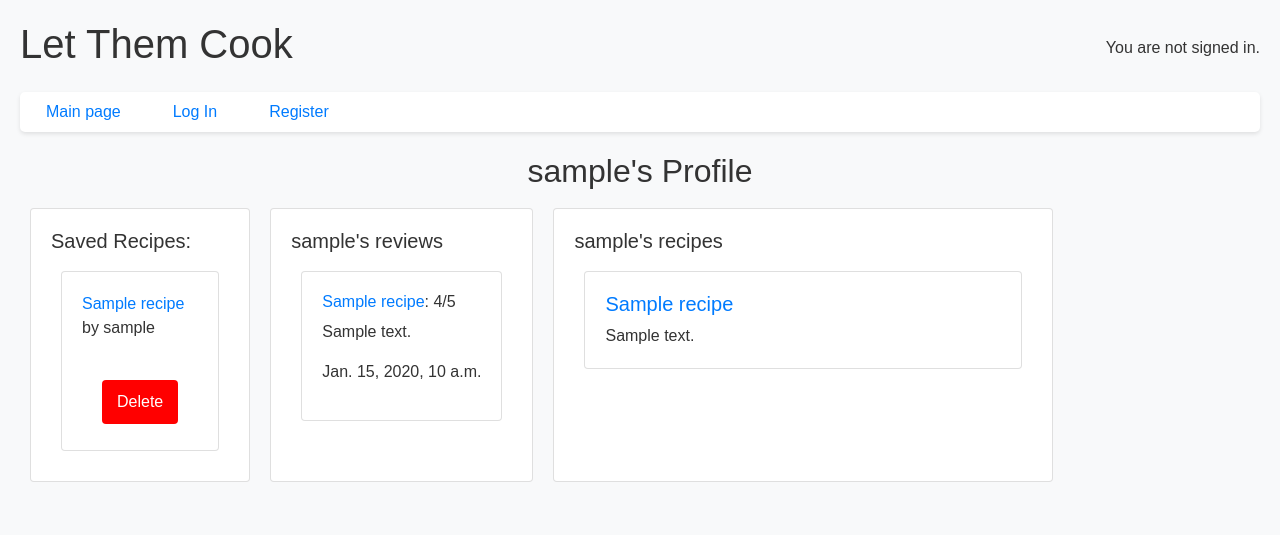
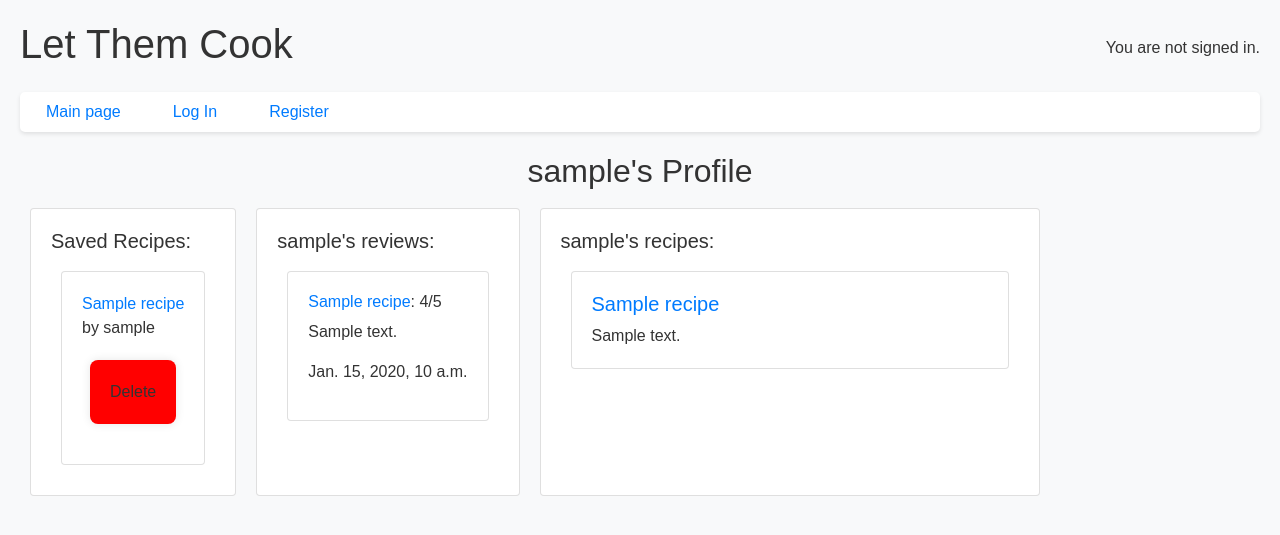
Before and after one commit to LiuLiuBov/LetThemCook, a Django app: template templates/profile.html in a window 1280 px wide. Shown: the top 535 px of the page. Run offline with Django 5.2, Linux system fonts and the light colour scheme; tables that the repository leaves empty hold one stand-in row (values such as "Sample post"); the template is opened without the code that fills it: values that come from a table or form of the project are taken from there, most other values are stand-ins (such as "Sample title", 1, 10 or a date in 2020); parts of the project's set-up code (start-up, migrations or seed data) failed here and were passed over; some libraries are stand-ins or nearby versions.

Commit message:
some fixes

```diff
--- a/letthemcookapp/urls.py
+++ b/letthemcookapp/urls.py
@@ -12,7 +12,7 @@ urlpatterns = [
     path("recipe/<int:recipe_id>/", views.recipe, name="recipe"),
     path("recipe/<int:recipe_id>/save/", views.save_recipe, name="save_recipe"),
     path("recipe/<int:recipe_id>/delete_recipe", views.delete_recipe,name="delete_recipe"),
-    path("profile/<int:user_id>/<int:recipe_id>/delete_save", views.delete_save, name="delete_save"),
+    path("profile/<string:username>/<int:recipe_id>/delete_save", views.delete_save, name="delete_save"),
     #No recipe view so code crashes
     path("recipe/<int:recipe_id>/create_review/", views.create_review, name="create_review"),
     path("suggest/", views.RecipeSuggestionView.as_view(), name='suggest'),
--- a/static/letthemcook/styles.css
+++ b/static/letthemcook/styles.css
@@ -8,6 +8,35 @@ h2{
 
 .card{
   margin: 10px;
+}
+
+.card:saved_recipe{
+  padding:20px;
+}
+
+.card:page-content{
+  padding:20px;
+  display:inline-flex;
+  flex-direction: column;
+}
+
+.card{
+  padding: 20px;
+  margin: 10px;
+  background-color:white;
+}
+
+.card-profile{
+  display:inline-flex;
+  padding:20px;
+  margin:10px
+}
+
+.page-profile{
+  display:inline-flex;
+  grid-template-columns: 3fr 3fr;
+  columns:3;
+  flex-direction:column;
 }
 
 .listing {
@@ -100,6 +129,23 @@ form {
   margin: 20px auto;
 }
 
+.delete-form{
+  visibility:hidden;
+  height:50px;
+  background-color: #fff;
+  padding: 20px;
+  border-radius: 8px;
+  box-shadow: 0 0 10px rgba(0, 0, 0, 0.1);
+  max-width: 100px;
+  margin: 20px auto;
+}
+
+.delete-button{
+  background-color:red;
+  border-color:red;
+  visibility:visible
+}
+
 label {
   display: block;
   margin-bottom: .5rem;
--- a/templates/profile.html
+++ b/templates/profile.html
@@ -3,35 +3,35 @@
 {% block body %}
   <h2>{{username}}'s Profile</h2>
   <div style="display:inline-flex; grid-template-columns: 3fr 3fr; columns:3;">
-    <div class="card" style="display:inline-flex;padding:20px; margin:10px">
+    <div class="card" id="page-content">
         <h5>Saved Recipes:</h5>
           {%for save in saved_recipes%}
-          <div class="card" style="padding:20px">
+          <div class="card" id="saved_recipe" style="padding:20px">
               <a href="{% url 'recipe' save.id%}">
                 {{save.title}}
               </a>
             by {{save.user}}
-            <form action="{{save.user.id}}/{{save.id}}/delete_save" style="visibility:hidden; height:50px">
-              <button type="submit" style="background-color:red; border-color:red; height=30px width=30px; visibility:visible">Delete</button>
+            <form action="{% url 'profile' user.username recipe.id}/delete_save/>
+              <button type="submit" style="background-color:red; border-color:red; height=30px width=30px">Delete</button>
             </form>
           </div>
           {%endfor%}
     </div>
-    <div class="card" style="display:inline-flex; padding:20px; margin:10px">
-      <h5>{{username}}'s reviews</h5>
+    <div class="card" id="page-content">
+      <h5>{{username}}'s reviews:</h5>
       {% for review in user_reviews%}
-        <div class="card" style="padding:20px">
+        <div class="card" id="saved_recipe">
           <h6><a href="{%url 'recipe' review.recipe.id%}">{{review.recipe.title}}</a>: {{review.rating}}/5</h6>
           <p>{{review.comment}}</p>
           <p>{{review.created_at}}</p>
         </div>
       {%endfor%}
     </div>
-    <div class="card" style="display:inline-flex; padding:20px; margin:10px; width:500px">
-      <h5>{{username}}'s recipes</h5>
+    <div class="card" id="page-content" style="width:500px">
+      <h5>{{username}}'s recipes:</h5>
       <div>
       {% for recipe in user_recipes%}
-        <div class="card" style="padding:20px">
+        <div class="card" id="saved_recipe">
           <a href="{% url 'recipe' recipe.id%}">
             <h5>{{recipe.title}}</h5>
           </a>
--- a/templates/recipe.html
+++ b/templates/recipe.html
@@ -19,7 +19,7 @@
 
         <div class="buttons" style="padding:20px">
             <a href="{% url 'profile' recipe.user.username%}" class="btn btn-primary mt-auto" style="background-color:gray; border-color:gray;">View {{recipe.user.username}}</a>
-            <a href="recipe/{{recipe.id}}" class="btn btn-primary mt-auto" style="background-color:gray; border-color:gray;">Save Recipe</a>
+            <a href="{%url 'recipe' recipe.id %}save/" class="btn btn-primary mt-auto" style="background-color:gray; border-color:gray;">Save Recipe</a>
         </div>
     </div>
 
```
Also changed, not shown: letthemcookapp/views.py (+6 -5 lines).
